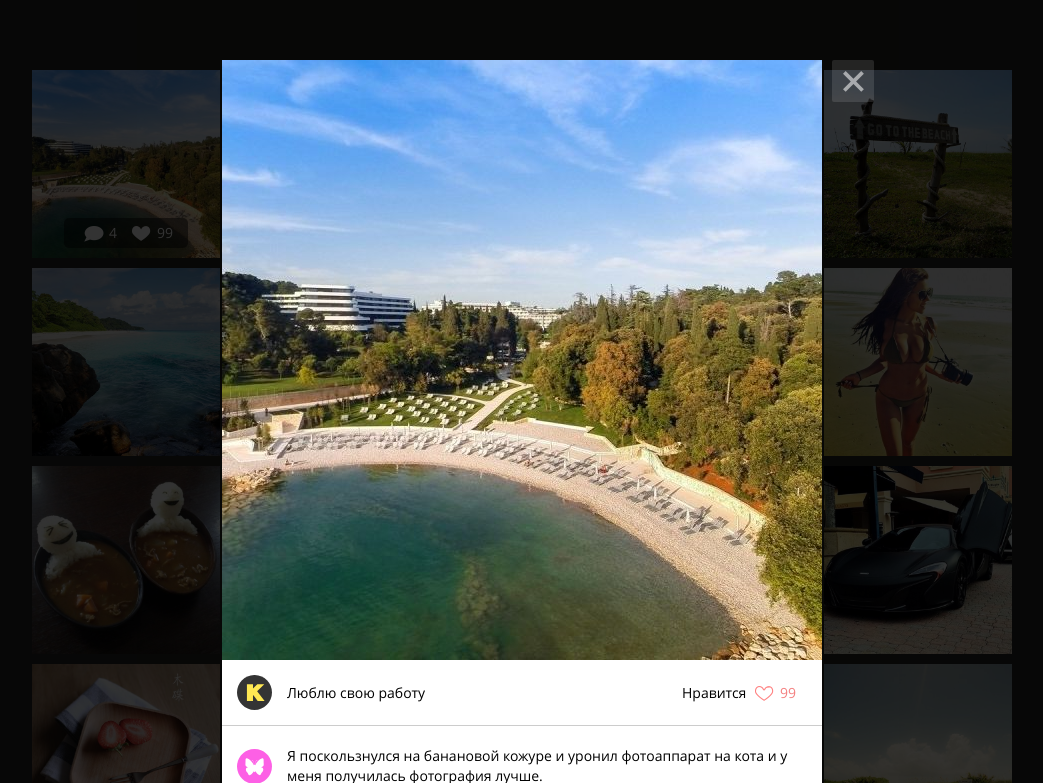
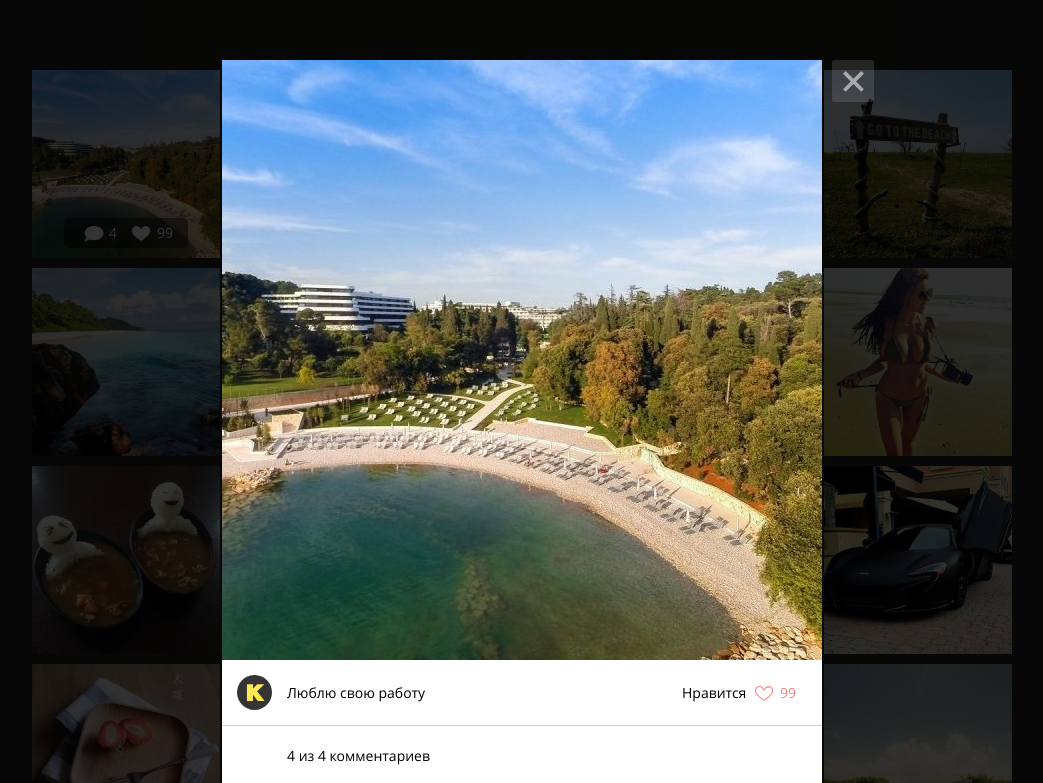
Before and after one commit to vryzhkova/1620049-kekstagram-23, a website with bundled scripts: page index.html in a window 1280 px wide. Both pictures are taken after a click on the link 244 px from the left and 164 px from the top of the page. Shown: the top 783 px of the page, without its empty margins (118-1161 px from the left). Built offline with nearby package versions, Linux system fonts and the light colour scheme.

Commit message:
Правда или действие (часть 2)

```diff
--- a/index.html
+++ b/index.html
@@ -297,7 +297,7 @@
 
             <!-- Комментарии к изображению -->
             <div class="social__comment-count">
-              5 из <span class="comments-count">125</span> комментариев
+              <span class="social__comment-count--js">5</span> из <span class="comments-count">125</span> комментариев
             </div>
             <ul class="social__comments">
               <li class="social__comment">
--- a/js/fullSizePhoto.js
+++ b/js/fullSizePhoto.js
@@ -10,8 +10,10 @@ const body = document.querySelector('.body');
 const commentsList = document.querySelector('.social__comments');
 const commentTemplate = document.querySelector('.social__comment');
 const socialCaption = document.querySelector('.social__caption');
-const commentCount = document.querySelector('.social__comment-count');
+const commentCount = document.querySelector('.social__comment-count--js');
 const commentsLoader = document.querySelector('.comments-loader');
+
+const COMMENTS_LOAD_STEP = 5;
 
 function removeComments() {
   Array.from(commentsList.children).forEach((child) => {
@@ -19,9 +21,16 @@ function removeComments() {
   });
 }
 
-function createComments(comments) {
+function createComments(comments, commentsLength) {
   const commentsListFragment = document.createDocumentFragment();
-  comments.forEach((comment) => {
+  const startComments = comments.slice(0, commentsLength);
+  commentCount.textContent = startComments.length; //  socialCommentCount.firstChild.textContent = `${renderedCommentsLength} из  `;
+
+  if (startComments.length === comments.length) {
+    commentsLoader.classList.add('hidden');
+  }
+
+  startComments.forEach((comment) => {
     const commentElement = commentTemplate.cloneNode(true);
     commentElement.querySelector('.social__picture').src = comment.avatar;
     commentElement.querySelector('.social__picture').alt = comment.name;
@@ -38,13 +47,12 @@ function createComments(comments) {
 function openModal() {
   bigPicture.classList.remove('hidden');
   body.classList.add('modal-open');
-  commentCount.classList.add('hidden');
-  commentsLoader.classList.add('hidden');
 }
 
 function hideModal() {
   bigPicture.classList.add('hidden');
   body.classList.remove('modal-open');
+  commentsLoader.classList.remove('hidden');
 }
 
 const onEscHideModal = (evt) => {
@@ -55,18 +63,34 @@ const onEscHideModal = (evt) => {
   }
 };
 
+
 export function createFullSizePhoto(picture) {
   openModal();
-
-  bigPictureCancel.addEventListener('click', hideModal);
-
-
-  body.addEventListener('keydown', onEscHideModal);
 
   bigPictureImg.src = picture.url;
   likesCount.textContent = picture.likes;
   commentsCount.textContent = picture.comments.length;
   socialCaption.textContent = picture.description;
 
-  createComments(picture.comments);
+  let commentsSize = COMMENTS_LOAD_STEP;
+
+  createComments(picture.comments, commentsSize);
+
+  function loadMoreComments() {
+    commentsSize = commentsSize + COMMENTS_LOAD_STEP;
+    createComments(picture.comments, commentsSize);
+  }
+
+  commentsLoader.addEventListener('click', loadMoreComments);
+  bigPictureCancel.addEventListener('click', () => {
+    hideModal();
+    commentsLoader.removeEventListener('click', loadMoreComments);
+  });
+
+  body.addEventListener('keydown', onEscHideModal);
+  body.addEventListener('keydown', (evt) => {
+    if (isEscEvent(evt)) {
+      evt.preventDefault();
+      commentsLoader.removeEventListener('click', loadMoreComments);
+    } }, { once: true });
 }
```
